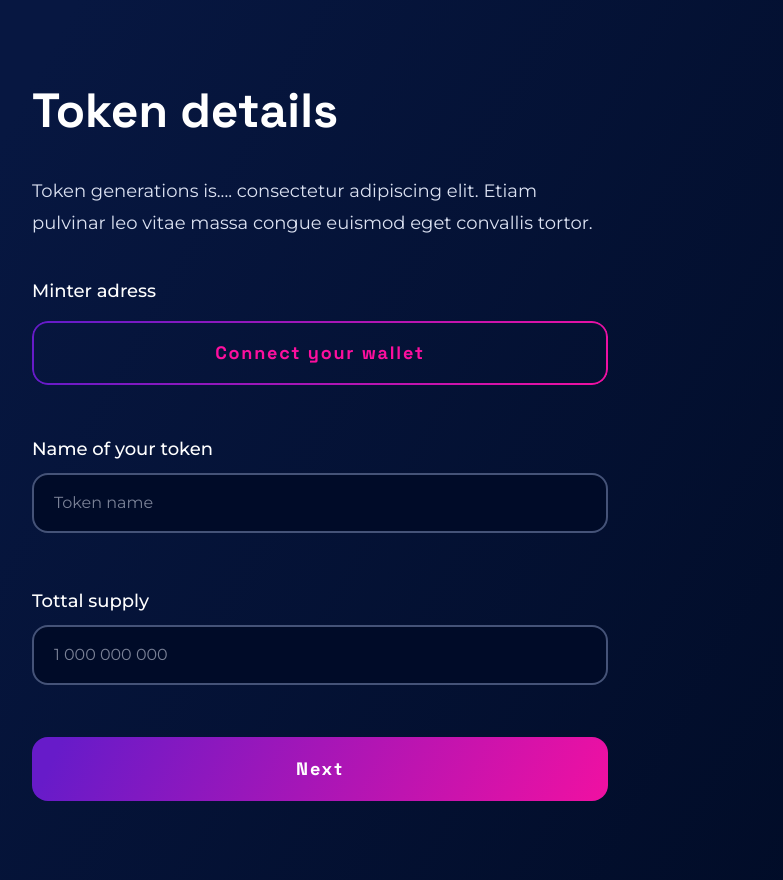
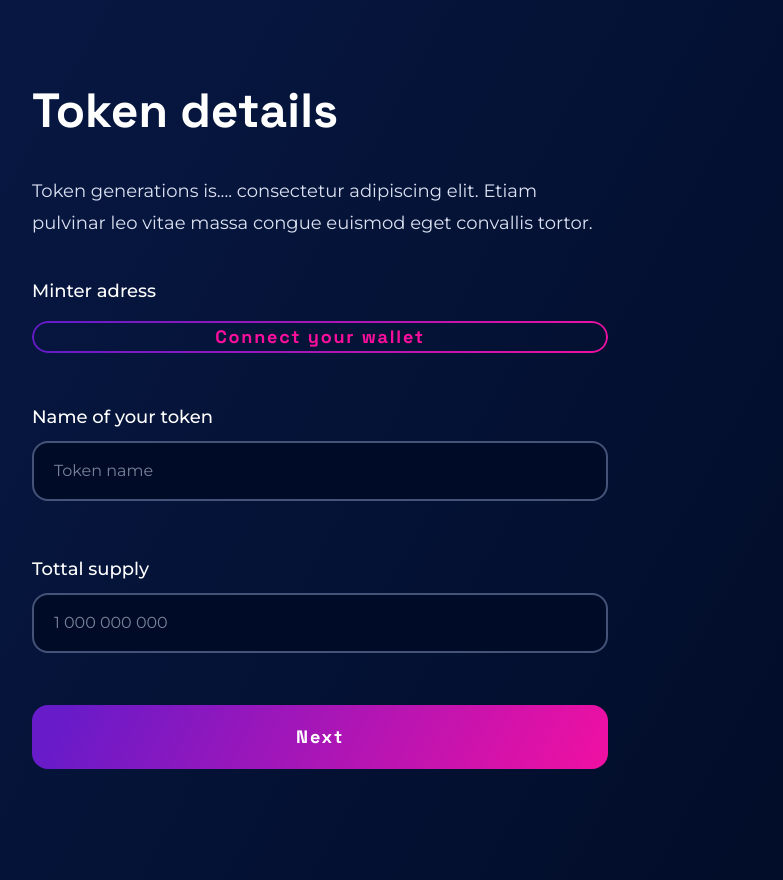
Before and after one commit to atomiklabs/deploycontracts.io, a Next.js app: page /tokenDetails in a window 1280 px wide. Shown: the whole page, without its empty margins (320-1103 px from the left). Built offline with nearby package versions, Linux system fonts and the light colour scheme.

Commit message:
add Props type to SecondaryButton

```diff
--- a/components/buttons/SecondaryButton.tsx
+++ b/components/buttons/SecondaryButton.tsx
@@ -1,6 +1,14 @@
-export default function SecondaryButton({ children }: { children: any }) {
+type Props = {
+  children: any
+  onClick: () => void
+}
+
+export default function SecondaryButton({ children, ...props }: Props) {
   return (
-    <button className='secondary-button-gradient px-12 py-4 font-space-grotesk font-bold text-[#FD0F9E] hover:text-white active:text-white rounded-2xl hover:bg-[linear-gradient(122.48deg,#671BC9_-52.99%,#FD0F9E_97.26%)] hover:shadow-[0px_2px_40px_rgba(253,15,158,0.7)] active:bg-[linear-gradient(122.48deg,#671BC9_-52.99%,#FD0F9E_97.26%)] transition-all duration-100 ease-out tracking-widest'>
+    <button
+      className='secondary-button-gradient font-space-grotesk font-bold text-[#FD0F9E] hover:text-white active:text-white rounded-2xl hover:bg-[linear-gradient(122.48deg,#671BC9_-52.99%,#FD0F9E_97.26%)] hover:shadow-[0px_2px_40px_rgba(253,15,158,0.7)] active:bg-[linear-gradient(122.48deg,#671BC9_-52.99%,#FD0F9E_97.26%)] transition-all duration-100 ease-out tracking-widest'
+      {...props}
+    >
       {children}
     </button>
   )
```
